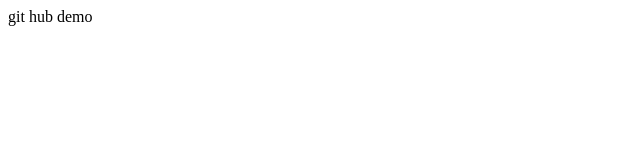
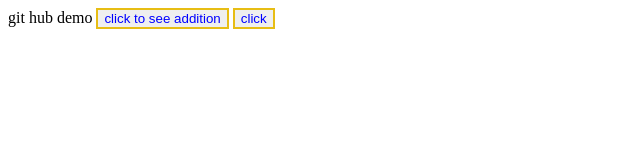
Before and after one commit to rukaiyya1999/github-learning, a plain HTML site: page index.html in a window 1280 px wide. Shown: the whole page, without its empty margins (0-640 px from the left). Drawn offline with Linux system fonts and the light colour scheme.

Commit message:
js added

```diff
--- a/index.html
+++ b/index.html
@@ -1,12 +1,16 @@
 <!DOCTYPE html>
 <html lang="en">
 <head>
+    <link rel="stylesheet" href="style.css">
     <meta charset="UTF-8">
     <meta http-equiv="X-UA-Compatible" content="IE=edge">
     <meta name="viewport" content="width=device-width, initial-scale=1.0">
     <title>Document</title>
+    <script src="index.js"></script>
 </head>
 <body>
     git hub demo
+    <button class="btn" onclick="myfunc()">click to see addition</button>
+    <button class="btn" onclick="func()">click</button>
 </body>
 </html>
--- a/index.js
+++ b/index.js
@@ -0,0 +1,11 @@
+
+function myfunc(){
+    let x = 5, y= 4;
+    let res = x + y;
+    document.write("addition is",res)
+
+}
+
+function func(){
+    document.write("this is sec function...");
+}
--- a/style.css
+++ b/style.css
@@ -0,0 +1,5 @@
+.btn{
+
+    color: blue;
+    border: 2px solid rgb(231, 189, 20);
+}
```
